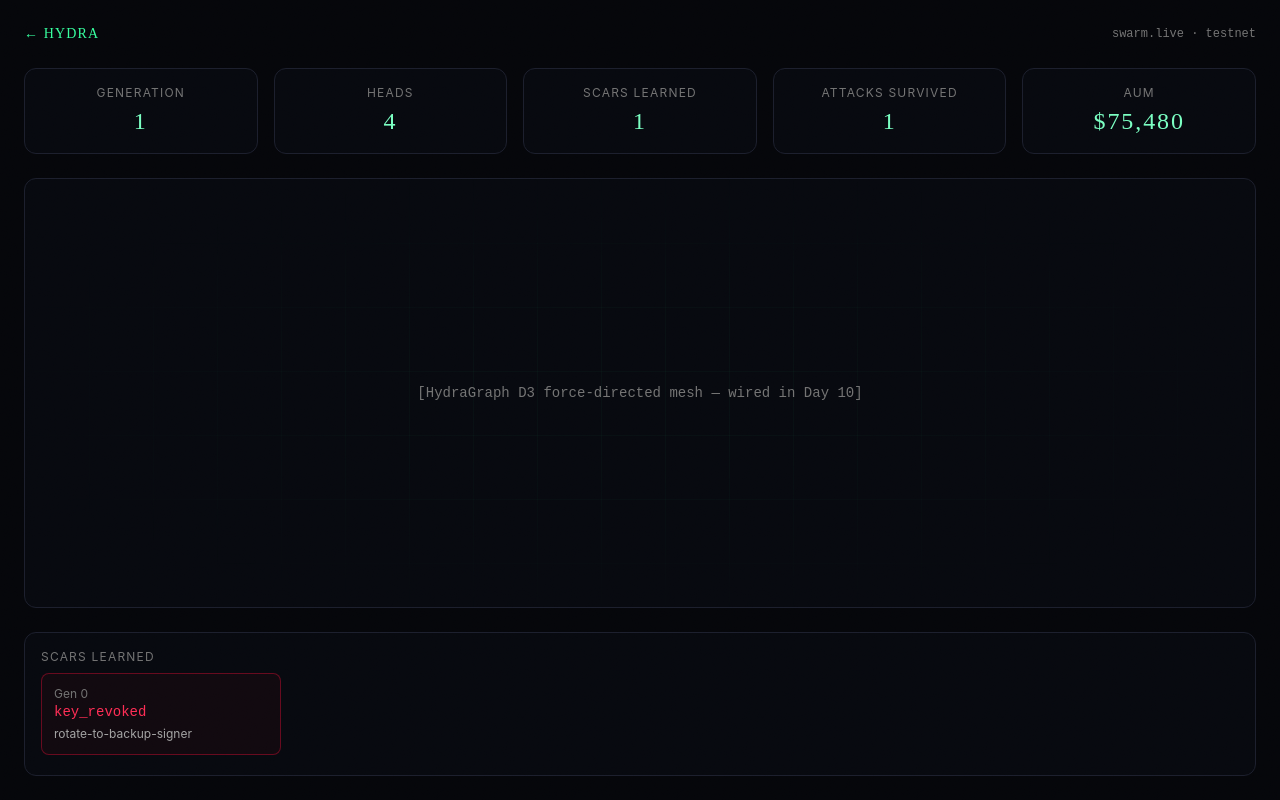
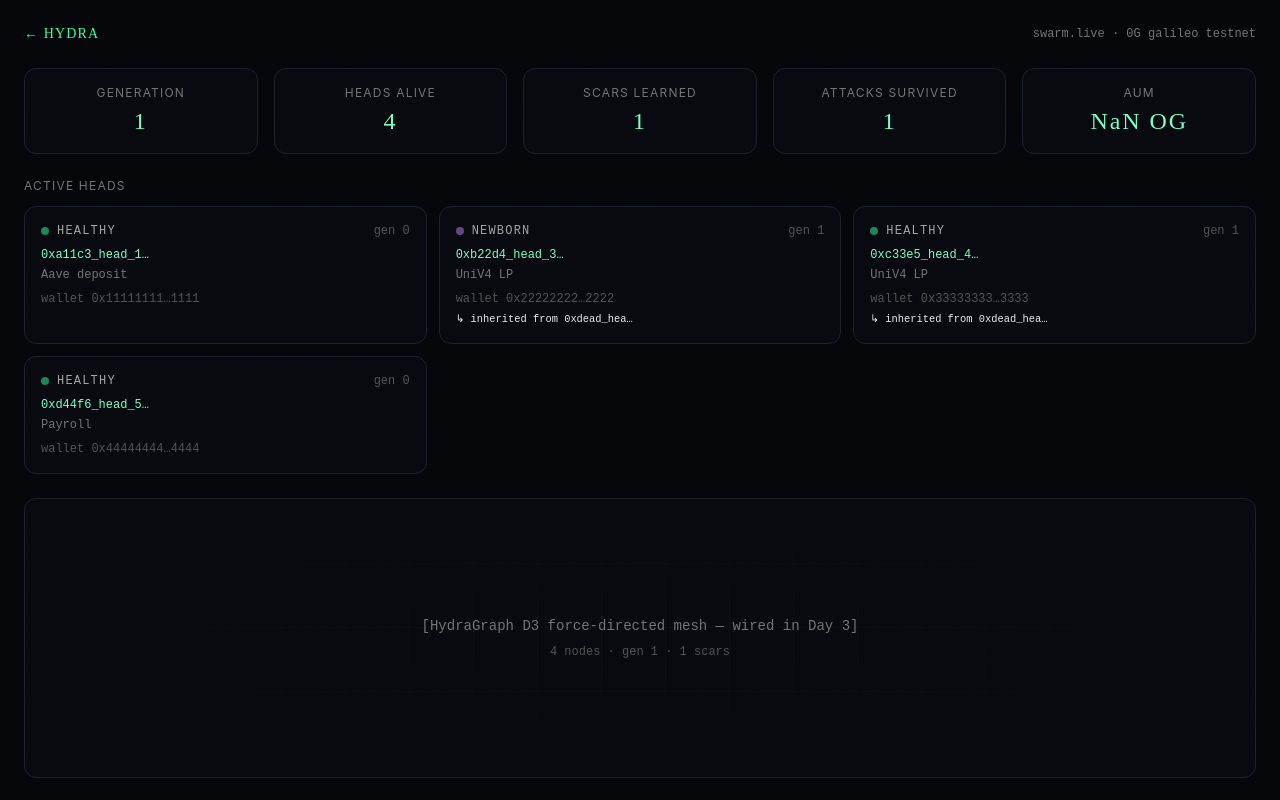
Before and after one commit to Mithran-MV/Hydra, a Next.js app in the folder web/: page /dashboard in a window 1280 px wide. Shown: the top 800 px of the page. Built offline with nearby package versions, Linux system fonts and the light colour scheme; no server answers.

Commit message:
feat(web): dashboard — per-head cards with strategy/wallet/lineage

```diff
--- a/web/app/dashboard/page.tsx
+++ b/web/app/dashboard/page.tsx
@@ -3,14 +3,19 @@
 import { useEffect, useState } from "react";
 import Link from "next/link";
 import { mockSnapshot } from "@/lib/mock-swarm";
-import type { SwarmSnapshot } from "@shared/types";
+import type { HeadState, Scar, SwarmSnapshot } from "@shared/types";
+
+const STRATEGY_LABEL: Record<string, string> = {
+  aave_deposit: "Aave deposit",
+  univ4_lp: "UniV4 LP",
+  payroll: "Payroll",
+};
 
 export default function DashboardPage() {
   const [snapshot, setSnapshot] = useState<SwarmSnapshot | null>(null);
 
   useEffect(() => {
     let cancelled = false;
-
     const attachSSE = () => {
       try {
         const source = new EventSource("/api/events");
@@ -29,12 +34,10 @@ export default function DashboardPage() {
         return null;
       }
     };
-
     const source = attachSSE();
     const fallback = setTimeout(() => {
       if (!cancelled && !snapshot) setSnapshot(mockSnapshot());
     }, 700);
-
     return () => {
       cancelled = true;
       clearTimeout(fallback);
@@ -59,7 +62,7 @@ export default function DashboardPage() {
   }
 
   return (
-    <main className="min-h-screen bg-ink-950 text-ink-50 p-6 grid grid-rows-[auto_auto_1fr_auto] gap-6">
+    <main className="min-h-screen bg-ink-950 text-ink-50 p-6 grid grid-rows-[auto_auto_auto_1fr_auto] gap-6">
       <nav className="flex items-center justify-between">
         <Link
           href="/"
@@ -68,53 +71,55 @@ export default function DashboardPage() {
           ← HYDRA
         </Link>
         <div className="font-mono text-xs text-neutral-500">
-          swarm.live · testnet
+          swarm.live · 0G galileo testnet
         </div>
       </nav>
 
       <header className="grid grid-cols-2 md:grid-cols-5 gap-4 text-center">
         <Stat label="Generation" value={snapshot.generation.toString()} />
-        <Stat label="Heads" value={snapshot.heads.length.toString()} />
+        <Stat label="Heads alive" value={snapshot.heads.length.toString()} />
         <Stat label="Scars learned" value={snapshot.scars.length.toString()} />
         <Stat
           label="Attacks survived"
           value={snapshot.attacksSurvived.toString()}
         />
-        <Stat label="AUM" value={`$${snapshot.aum}`} />
+        <Stat label="AUM" value={`${shortenWei(snapshot.aum)}`} />
       </header>
 
-      <section className="rounded-xl border border-ink-700 bg-ink-900/50 flex items-center justify-center min-h-[420px] relative overflow-hidden">
+      <section>
+        <SectionHeader>Active heads</SectionHeader>
+        <div className="grid grid-cols-1 sm:grid-cols-2 lg:grid-cols-3 gap-3">
+          {snapshot.heads.length === 0 ? (
+            <div className="text-neutral-600 text-sm font-mono col-span-full">
+              No active heads. Boot the swarm: <code>npm run dev:agents</code>
+            </div>
+          ) : (
+            snapshot.heads.map((h) => <HeadCard key={h.id} head={h} />)
+          )}
+        </div>
+      </section>
+
+      <section className="rounded-xl border border-ink-700 bg-ink-900/50 flex items-center justify-center min-h-[280px] relative overflow-hidden">
         <div className="absolute inset-0 bg-grid opacity-50" />
-        <div className="relative text-neutral-500 font-mono text-sm">
-          [HydraGraph D3 force-directed mesh — wired in Day 10]
+        <div className="relative text-neutral-500 font-mono text-sm text-center">
+          <div>[HydraGraph D3 force-directed mesh — wired in Day 3]</div>
+          <div className="text-xs text-neutral-600 mt-2">
+            {snapshot.heads.length} nodes · gen {snapshot.generation} ·{" "}
+            {snapshot.scars.length} scars
+          </div>
         </div>
       </section>
 
       <footer className="rounded-xl border border-ink-700 bg-ink-900/50 p-4 overflow-x-auto">
-        <div className="text-xs uppercase tracking-widest text-neutral-500 mb-2">
-          Scars learned
-        </div>
+        <SectionHeader inline>Scars learned</SectionHeader>
         {snapshot.scars.length === 0 ? (
-          <div className="text-neutral-600 text-sm">
-            No scars yet. Attack the swarm.
+          <div className="text-neutral-600 text-sm font-mono mt-2">
+            No scars yet. Attack the swarm: <code>./demo/kill.sh 2 --cause key_revoked</code>
           </div>
         ) : (
-          <div className="flex gap-3 pb-1">
+          <div className="flex gap-3 pb-1 mt-3">
             {snapshot.scars.map((scar) => (
-              <div
-                key={scar.id}
-                className="min-w-[240px] rounded-lg border border-blood-700/60 bg-blood-800/10 p-3"
-              >
-                <div className="text-xs text-neutral-500">
-                  Gen {scar.generation}
-                </div>
-                <div className="font-mono text-sm text-blood-500">
-                  {scar.cause}
-                </div>
-                <div className="text-xs text-neutral-400 mt-1">
-                  {scar.rule.mitigation}
-                </div>
-              </div>
+              <ScarCard key={scar.id} scar={scar} />
             ))}
           </div>
         )}
@@ -135,3 +140,82 @@ function Stat({ label, value }: { label: string; value: string }) {
     </div>
   );
 }
+
+function HeadCard({ head }: { head: HeadState }) {
+  const colorByStatus: Record<string, string> = {
+    healthy: "bg-venom-400",
+    booting: "bg-neutral-400",
+    suspected: "bg-ember-400",
+    resurrecting: "bg-blue-400",
+    newborn: "bg-purple-400",
+    dead: "bg-blood-500",
+  };
+  const dot = colorByStatus[head.status] ?? "bg-neutral-500";
+  return (
+    <div className="rounded-xl border border-ink-700 bg-ink-900/50 p-4 font-mono text-xs">
+      <div className="flex items-center justify-between mb-2">
+        <div className="flex items-center gap-2">
+          <span className={`h-2 w-2 rounded-full ${dot} animate-pulse`} />
+          <span className="text-neutral-400 uppercase tracking-widest">
+            {head.status}
+          </span>
+        </div>
+        <span className="text-neutral-600">gen {head.generation}</span>
+      </div>
+      <div className="text-venom-300 truncate">
+        {head.id.slice(0, 16)}…
+      </div>
+      <div className="text-neutral-500 mt-1">
+        {STRATEGY_LABEL[head.strategy] ?? head.strategy}
+      </div>
+      <div className="text-neutral-600 mt-2 truncate">
+        wallet {head.wallet.slice(0, 10)}…{head.wallet.slice(-4)}
+      </div>
+      {head.parent && (
+        <div className="text-blood-400 mt-1 truncate text-[0.65rem]">
+          ↳ inherited from {head.parent.slice(0, 10)}…
+        </div>
+      )}
+      {head.deathCause && (
+        <div className="text-blood-500 mt-1 text-[0.65rem]">
+          cause: {head.deathCause}
+        </div>
+      )}
+    </div>
+  );
+}
+
+function ScarCard({ scar }: { scar: Scar }) {
+  return (
+    <div className="min-w-[260px] rounded-lg border border-blood-700/60 bg-blood-800/10 p-3">
+      <div className="text-xs text-neutral-500">Gen {scar.generation}</div>
+      <div className="font-mono text-sm text-blood-400">{scar.cause}</div>
+      <div className="text-xs text-neutral-300 mt-2 leading-relaxed">
+        {scar.rule.mitigation}
+      </div>
+      <div className="text-[0.65rem] text-neutral-600 mt-2">
+        learned from {scar.learnedFrom.slice(0, 10)}…
+      </div>
+    </div>
+  );
+}
+
+function SectionHeader({
+  children,
+  inline,
+}: {
+  children: React.ReactNode;
+  inline?: boolean;
+}) {
+  const cls = inline
+    ? "text-xs uppercase tracking-widest text-neutral-500"
+    : "text-xs uppercase tracking-widest text-neutral-500 mb-3";
+  return <div className={cls}>{children}</div>;
+}
+
+function shortenWei(wei: string): string {
+  const n = Number(wei) / 1e18;
+  if (n === 0) return "$0";
+  if (n < 0.001) return `${n.toExponential(2)} OG`;
+  return `${n.toFixed(4)} OG`;
+}
```
